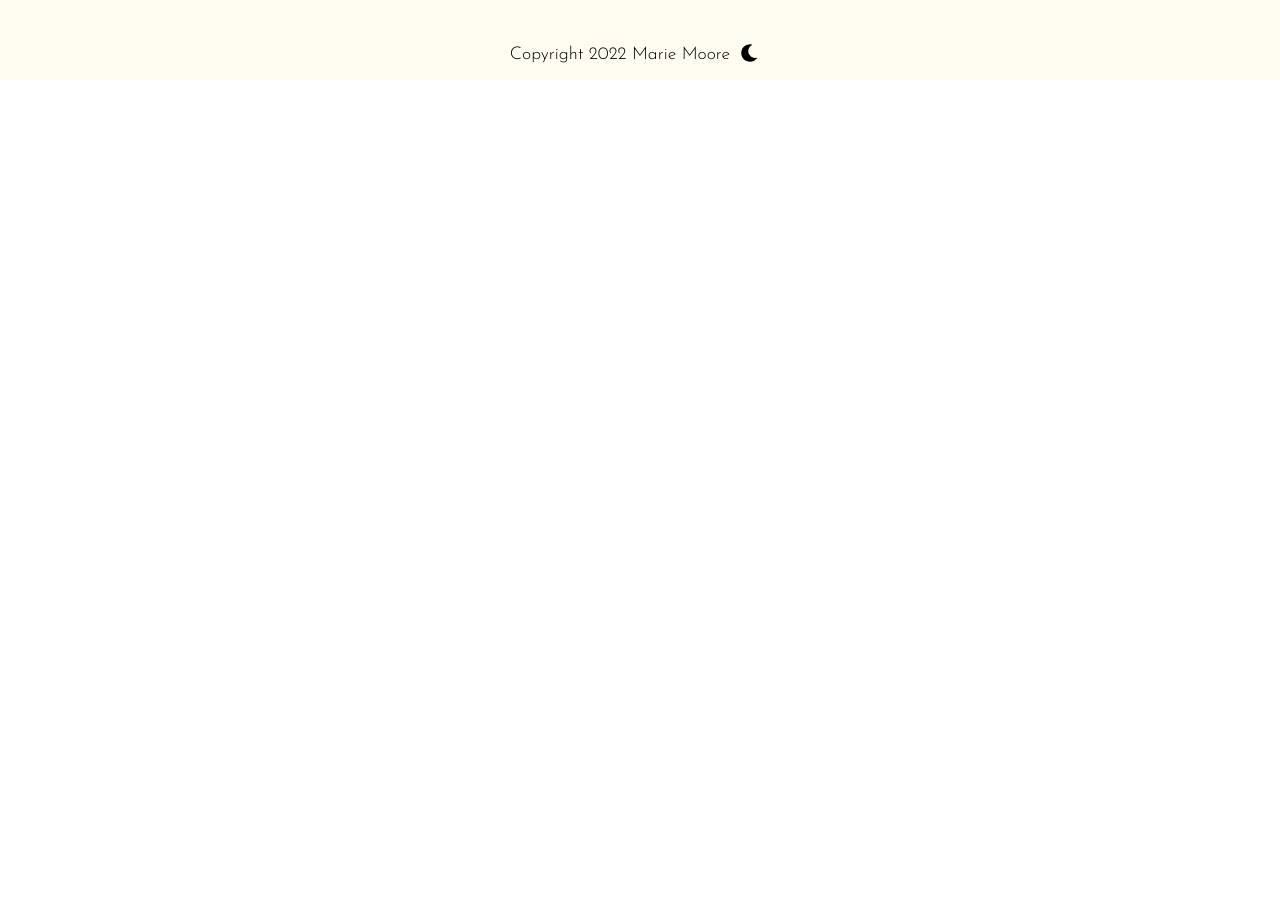
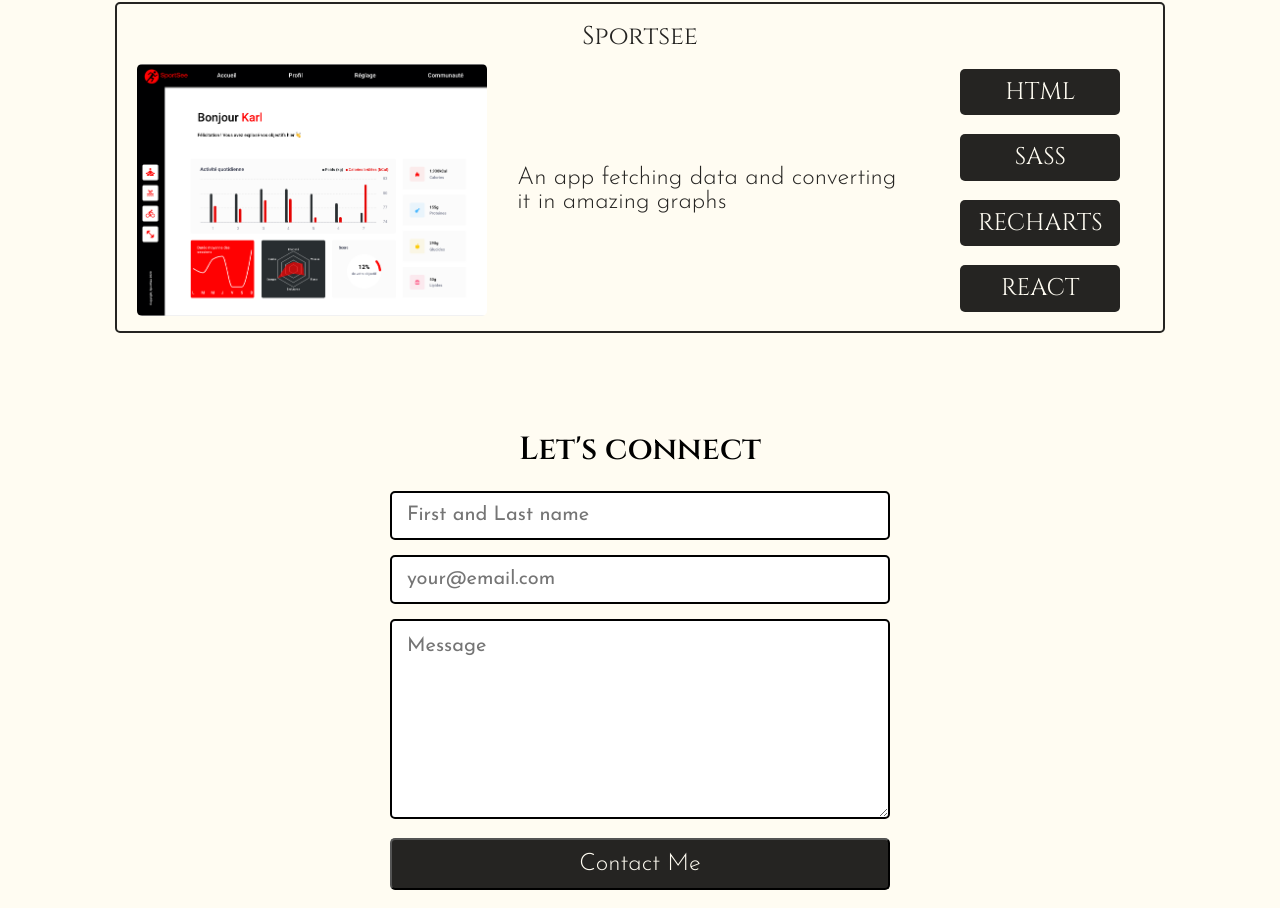
Before and after one commit to MarieRodiet/Portfolio, a React (Create React App) app: page / in a window 1280 px wide. Shown: the part 1489-2397 px from the top of the page. Before the commit the page ends 1569 px from the top, so only its background shows below. Built offline with nearby package versions, Linux system fonts and the light colour scheme.

Commit message:
Add projects + form

```diff
--- a/package.json
+++ b/package.json
@@ -7,6 +7,7 @@
     "react": "^18.0.0",
     "react-burger-menu": "^3.0.8",
     "react-dom": "^18.0.0",
+    "react-hook-form": "^7.33.1",
     "react-router-dom": "^6.3.0",
     "react-scripts": "^5.0.1",
     "sass": "^1.53.0",
--- a/src/components/FormSection.jsx
+++ b/src/components/FormSection.jsx
@@ -1,15 +1,63 @@
-import { ReactComponent as Github } from '../assets/github.svg'
-import { ReactComponent as Email } from '../assets/email.svg'
-import { ReactComponent as LinkedIn } from '../assets/linkedin.svg'
+import { useForm } from 'react-hook-form'
+import { ReactComponent as Github } from '../assets/SVG/github.svg'
+import { ReactComponent as Email } from '../assets/SVG/email.svg'
+import { ReactComponent as LinkedIn } from '../assets/SVG/linkedin.svg'
 
 export default function FormSection() {
+  const { register, handleSubmit } = useForm()
   return (
-    <div>
-      <form></form>
-      <div>
-        <Github />
-        <Email />
-        <LinkedIn />
+    <div className="formSection">
+      <h1 className="formSection-header">Let&apos;s connect</h1>
+      <form className="formSection-form" onSubmit={handleSubmit}>
+        <div className="formSection-form-inputWrapper">
+          <label htmlFor="name">Name</label>
+          <input
+            required
+            id="name"
+            type="name"
+            name="name"
+            placeholder="First and Last name"
+            autoComplete="name"
+            {...register('name', { required: true })}
+          />
+        </div>
+        <div className="formSection-form-inputWrapper">
+          <label htmlFor="email">Email</label>
+          <input
+            required
+            id="email"
+            type="text"
+            name="email"
+            autoComplete="email"
+            placeholder="your@email.com"
+            {...register('email', { required: true })}
+          />
+        </div>
+        <div className="formSection-form-inputWrapper">
+          <label htmlFor="Message">Message</label>
+          <textarea
+            required
+            id="Message"
+            type="Message"
+            name="Message"
+            placeholder="Message"
+            {...register('message', { required: true })}
+          />
+        </div>
+        <button className="formSection-form-btn" type="submit">
+          Contact Me
+        </button>
+      </form>
+      <div className="formSection-socialMediaContainer">
+        <a href="https://github.com/MarieRodiet" target="_blank">
+          <Github className="formSection-socialMediaContainer-link" />
+        </a>
+        <a href="mailto:marie.rodiet@gmail.com">
+          <Email className="formSection-socialMediaContainer-link" />
+        </a>
+        <a href="https://www.linkedin.com/in/marie-rodiet-moore/">
+          <LinkedIn className="formSection-socialMediaContainer-link" />
+        </a>
       </div>
     </div>
   )
--- a/src/components/ProjectsSection.jsx
+++ b/src/components/ProjectsSection.jsx
@@ -9,12 +9,14 @@ export default function ProjectsSection() {
       description:
         'Use of Backend API for Authentification and fetching data, Documentation with Postman and Swagger',
       tags: ['REACT', 'REDUX', 'SWAPPER', 'POSTMAN'],
+      url: 'https://github.com/MarieRodiet/argentBank-Front',
     },
     {
       img: SportSee,
       name: 'Sportsee',
       description: 'An app fetching data and converting it in amazing graphs',
       tags: ['HTML', 'SASS', 'RECHARTS', 'REACT'],
+      url: 'https://github.com/MarieRodiet/sportsee_front',
     },
   ]
   return (
@@ -22,7 +24,12 @@ export default function ProjectsSection() {
       <h1 className="projectsSection-title">Projects</h1>
       <div className="projectsSection-container">
         {projects.map((p) => (
-          <div key={p.name} className="projectsSection-container-project">
+          <a
+            href={p.url}
+            target="_blank"
+            key={p.name}
+            className="projectsSection-container-project"
+          >
             <h3 className="projectsSection-container-project-name">{p.name}</h3>
             <div className="projectsSection-container-project-content">
               <img
@@ -34,12 +41,12 @@ export default function ProjectsSection() {
                 {p.description}
               </div>
               <div className="projectsSection-container-project-content-tags">
-                {p.tags.forEach((t) => (
-                  <span>{t}</span>
+                {p.tags.map((element) => (
+                  <span>{element}</span>
                 ))}
               </div>
             </div>
-          </div>
+          </a>
         ))}
       </div>
     </section>
--- a/src/pages/App.js
+++ b/src/pages/App.js
@@ -4,6 +4,8 @@ import Nav from '../components/Nav'
 import SkillsSection from '../components/SkillsSection'
 import Footer from '../components/Footer'
 import ProjectsSection from '../components/ProjectsSection'
+import FormSection from '../components/FormSection'
+
 function App() {
   return (
     <div className="App" id="outer-container">
@@ -11,6 +13,7 @@ function App() {
       <Profile />
       <SkillsSection />
       <ProjectsSection />
+      <FormSection />
       <Footer />
     </div>
   )
--- a/src/style/components/_formSection.scss
+++ b/src/style/components/_formSection.scss
@@ -0,0 +1,104 @@
+.formSection {
+  padding: 10px 8% 20px 8%;
+  width: 100%;
+  height: auto;
+  background-color: $light;
+  display: flex;
+  flex-direction: column;
+  justify-content: center;
+  &-header {
+    font-weight: 500;
+    @include typo-size($main_font, map-get($font-sizes, sl));
+  }
+  &-form {
+    padding: 20px 0;
+    text-align: center;
+    &-inputWrapper {
+      label {
+        display: none;
+      }
+      input,
+      textarea {
+        max-width: 500px;
+        border: 2px solid black;
+        padding: 5px;
+        width: 100%;
+        margin-bottom: 10px;
+        border-radius: 5px;
+      }
+      input::placeholder,
+      textarea::placeholder {
+        @include typo-size($second_font, map-get($font-sizes, xxs));
+      }
+      textarea {
+        height: 200px;
+      }
+    }
+    &-btn {
+      background-color: $dark;
+      color: $light;
+      padding: 7px;
+      border-radius: 5px;
+      width: 100%;
+      max-width: 500px;
+      font-weight: 300;
+      @include typo-size($second_font, map-get($font-sizes, xxs));
+    }
+  }
+  &-socialMediaContainer {
+    display: flex;
+    justify-content: space-around;
+    margin: 0 auto;
+    width: 100%;
+    max-width: 200px;
+    &-link {
+      width: 40px;
+    }
+  }
+}
+@media (min-width: map-get($breakpoints, tablet)) {
+  .formSection {
+    text-align: center;
+    &-form {
+      input,
+      textarea {
+        padding: 12px;
+        margin-bottom: 13px;
+      }
+      input::placeholder,
+      textarea::placeholder {
+        @include typo-size($second_font, map-get($font-sizes, s));
+      }
+      &-btn {
+        padding: 10px;
+        @include typo-size($second_font, map-get($font-sizes, xs));
+      }
+    }
+  }
+}
+
+@media (min-width: map-get($breakpoints, desktop)) {
+  .formSection {
+    padding: 40px 100px;
+    text-align: center;
+    &-header {
+      font-weight: 600;
+      @include typo-size($main_font, map-get($font-sizes, l));
+    }
+    &-form {
+      input,
+      textarea {
+        padding: 15px;
+        margin-bottom: 15px;
+      }
+      input::placeholder,
+      textarea::placeholder {
+        @include typo-size($second_font, map-get($font-sizes, s));
+      }
+      &-btn {
+        padding: 12px;
+        @include typo-size($second_font, map-get($font-sizes, s));
+      }
+    }
+  }
+}
--- a/src/style/components/_projectsSection.scss
+++ b/src/style/components/_projectsSection.scss
@@ -1,6 +1,6 @@
 .projectsSection {
   background-color: $light;
-  padding: 40px 8% 20px 8%;
+  padding: 0px 8% 20px 8%;
   display: flex;
   flex-direction: column;
   align-items: center;
@@ -10,6 +10,9 @@
   }
   &-container {
     &-project {
+      cursor: pointer;
+      color: $dark;
+      text-decoration: none;
       display: flex;
       flex-direction: column;
       border: 2px solid $dark;
@@ -29,22 +32,73 @@
         &-img {
           width: 100%;
           height: auto;
-          max-width: 120px;
+          max-width: 200px;
           object-fit: cover;
           border-radius: 5px;
         }
         &-description {
+          text-align: justify;
           width: 100%;
-          padding: 10px 0;
+          padding: 10px;
           font-weight: 300;
           @include typo-size($second_font, map-get($font-sizes, xxs));
         }
         &-tags {
+          width: 100%;
+          height: auto;
+          display: flex;
+          align-items: center;
+          justify-content: space-around;
           span {
+            text-align: center;
+            width: 100%;
             background-color: $dark;
             color: $light;
-            border-radius: 4px;
-            padding: 3px 5px;
+            border-radius: 5px;
+            padding: 0.2em;
+            margin: 0.2em;
+            @include typo-size($main_font, map-get($font-sizes, xxs));
+          }
+        }
+      }
+    }
+  }
+}
+
+@media (min-width: map-get($breakpoints, tablet)) {
+  .projectsSection {
+    &-title {
+      @include typo-size($main_font, map-get($font-sizes, l));
+    }
+    &-container {
+      &-project {
+        &-name {
+          padding: 5px 0;
+          font-weight: 400;
+          @include typo-size($main_font, map-get($font-sizes, s));
+        }
+        &-content {
+          display: flex;
+          flex-direction: row;
+          justify-content: space-around;
+          &-img {
+            width: 40%;
+            max-width: 250px;
+          }
+          &-description {
+            text-align: start;
+            width: 40%;
+            @include typo-size($second_font, map-get($font-sizes, xs));
+          }
+          &-tags {
+            width: 20%;
+            display: flex;
+            flex-direction: column;
+            span {
+              padding: 0.3em;
+              margin: 0.4em;
+              @include typo-size($main_font, map-get($font-sizes, xs));
+            }
           }
         }
       }
@@ -54,5 +108,29 @@
 @media (min-width: map-get($breakpoints, desktop)) {
   .projectsSection {
     padding: 40px 100px;
+    &-title {
+      @include typo-size($main_font, map-get($font-sizes, xl));
+    }
+    &-container {
+      &-project {
+        &-name {
+          @include typo-size($main_font, map-get($font-sizes, sl));
+        }
+        &-content {
+          &-img {
+            max-width: 350px;
+          }
+          &-description {
+            @include typo-size($second_font, map-get($font-sizes, s));
+          }
+          &-tags {
+            span {
+              max-width: 160px;
+              @include typo-size($main_font, map-get($font-sizes, s));
+            }
+          }
+        }
+      }
+    }
   }
 }
```
Also changed, not shown: 1 other file (tests, documents, lock files or other folders).
